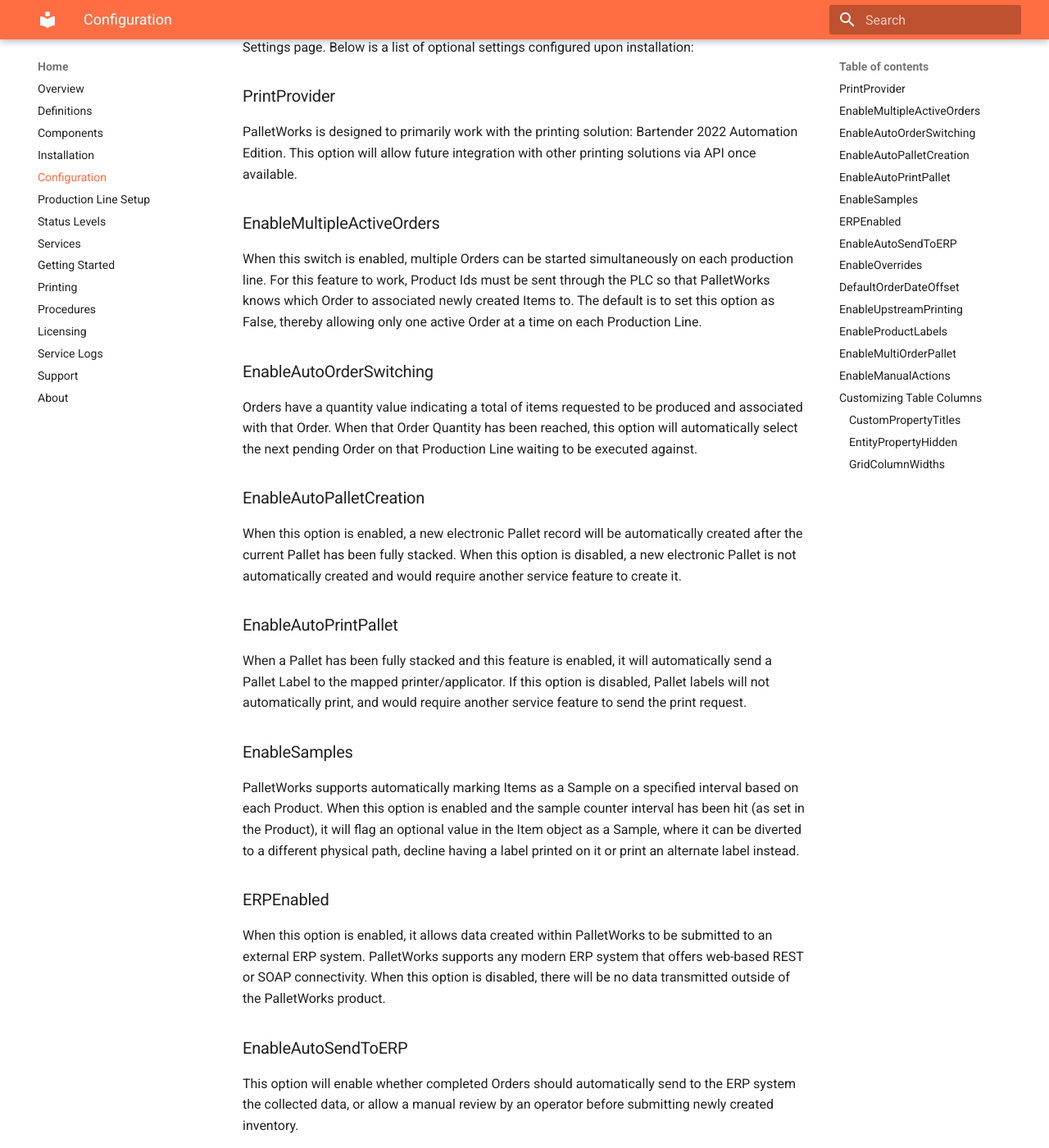
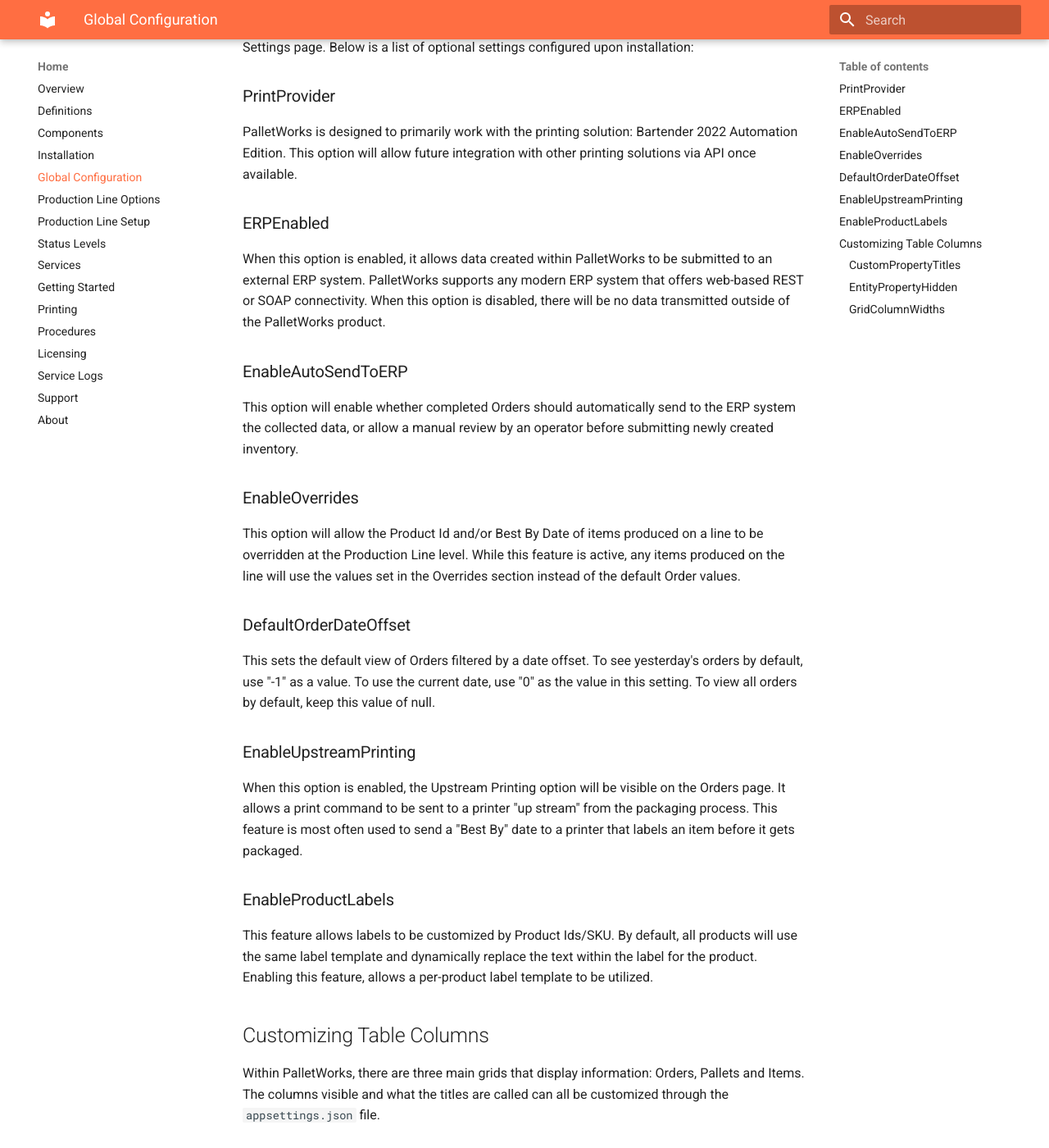
Before and after one commit to cybertrol-engineering/CE.PalletWorks.Documentation, an MkDocs documentation site: the page built from docs/configuration.md, in a window 1280 px wide and 1400 px high, scrolled down 234 px. Shown: the whole window at 82% size. Built offline with MkDocs 1.6.1 and Material for MkDocs 9.7.7, drawn with Linux system fonts in a browser that asks for light colours; some of the changed text lies outside the part shown.

Commit message:
Updated copyright, updated configuration options

```diff
--- a/docs/configuration.md
+++ b/docs/configuration.md
@@ -3,26 +3,6 @@
 ### PrintProvider
 
 PalletWorks is designed to primarily work with the printing solution: Bartender 2022 Automation Edition. This option will allow future integration with other printing solutions via API once available.
-
-### EnableMultipleActiveOrders
-
-When this switch is enabled, multiple Orders can be started simultaneously on each production line. For this feature to work, Product Ids must be sent through the PLC so that PalletWorks knows which Order to associated newly created Items to. The default is to set this option as False, thereby allowing only one active Order at a time on each Production Line.
-
-### EnableAutoOrderSwitching
-
-Orders have a quantity value indicating a total of items requested to be produced and associated with that Order. When that Order Quantity has been reached, this option will automatically select the next pending Order on that Production Line waiting to be executed against.
-
-### EnableAutoPalletCreation
-
-When this option is enabled, a new electronic Pallet record will be automatically created after the current Pallet has been fully stacked. When this option is disabled, a new electronic Pallet is not automatically created and would require another service feature to create it.
-
-### EnableAutoPrintPallet
-
-When a Pallet has been fully stacked and this feature is enabled, it will automatically send a Pallet Label to the mapped printer/applicator. If this option is disabled, Pallet labels will not automatically print, and would require another service feature to send the print request.
-
-### EnableSamples
-
-PalletWorks supports automatically marking Items as a Sample on a specified interval based on each Product. When this option is enabled and the sample counter interval has been hit (as set in the Product), it will flag an optional value in the Item object as a Sample, where it can be diverted to a different physical path, decline having a label printed on it or print an alternate label instead.
 
 ### ERPEnabled
 
@@ -46,15 +26,8 @@
 
 ### EnableProductLabels
 
-This feature is only available for Enterprise level licenses, and allows labels to be customized by Product Ids/SKU. By default, all products will use the same label template and dynamically replace the text within the label for the product. Enabling this feature, allows a per-product label template to be utilized.
+This feature allows labels to be customized by Product Ids/SKU. By default, all products will use the same label template and dynamically replace the text within the label for the product. Enabling this feature, allows a per-product label template to be utilized.
 
-### EnableMultiOrderPallet
-
-When this feature is enabled, multiple orders can be stacked onto one pallet. When this feature is disabled, a new pallet will get created when an Order is fulfilled, even if the pallet isn't full.
-
-### EnableManualActions
-
-When this feature is enabled, any items added manually will not be auto-stacked onto separate pallets or auto-switch the active order. This is to allow for operators to manually add products without affecting production run counts. When this feature is disabled, any items added manually are processed against the order, and will be auto-stacked and potentially active order switched if that feature is enabled.
 
 ## Customizing Table Columns
 
--- a/mkdocs.yml
+++ b/mkdocs.yml
@@ -34,7 +34,8 @@
         - Definitions: definitions.md
         - Components: components.md
         - Installation: installation.md
-        - Configuration: configuration.md
+        - Global Configuration: configuration.md
+        - Production Line Options: productionlineoptions.md
         - Production Line Setup: adminsetup.md
         - Status Levels: statuslevels.md
         - Services: services.md
```
Also changed, not shown: docs/productionlineoptions.md (added, +33 -0 lines).
